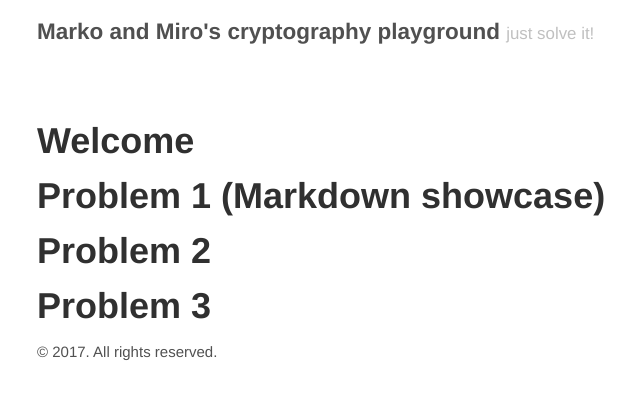
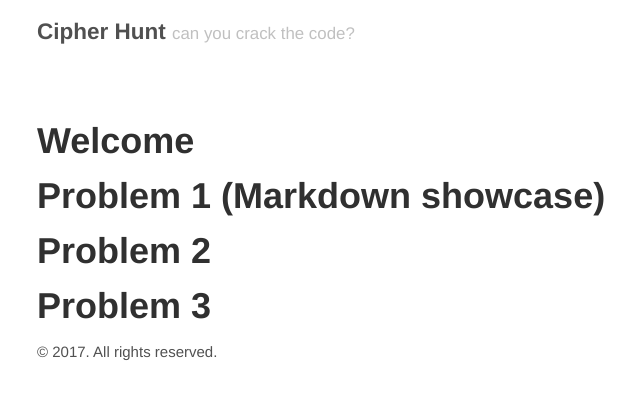
Before and after one commit to lcapkovic/crypto, a Jekyll site: the page built from index.html, in a window 1280 px wide. Shown: the top 399 px of the page, without its empty margins (288-928 px from the left). Built offline with Jekyll 4.4.1, drawn with Linux system fonts in a browser that asks for light colours; the list of posts is cut into pages by our own code.

Commit message:
rename the title

```diff
--- a/_config.yml
+++ b/_config.yml
@@ -4,8 +4,8 @@
 permalink:           pretty
 
 # Setup
-title:               Marko and Miro's cryptography playground
-tagline:             just solve it!
+title:               Cipher Hunt
+tagline:             can you crack the code?
 url:                 http://lcapkovic.github.io/crypto
 paginate:            1
 baseurl:             "/crypto"
```
